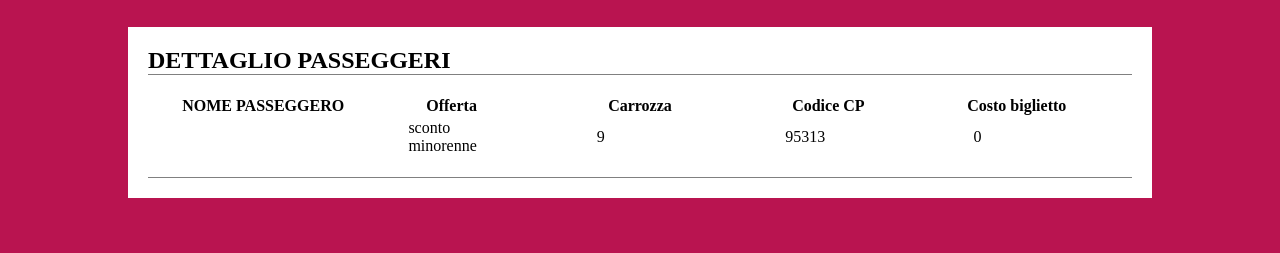
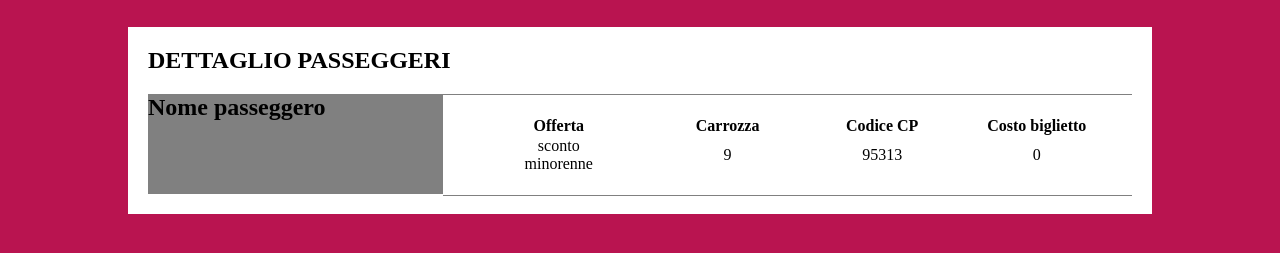
Before and after one commit to Michele-Dibenedetto/js-biglietto-treno-form, a plain HTML site: page index.html in a window 1280 px wide. Both pictures are taken after a click on the button "Genera". Shown: the part 431-684 px from the top of the page. Drawn offline with Linux system fonts and the light colour scheme.

Commit message:
aggiunta della comparsa al click del ticket

```diff
--- a/css/master.css
+++ b/css/master.css
@@ -61,11 +61,33 @@ h1 {
     width: 80%;
     margin: 0 auto;
 }
+.display_none {
+    display: none;
+}
+.display_show {
+    display: block;
+}
+
+.data_ticket {
+    display: flex;
+    margin-top: 20px;
+    height: 100px;
+}
+.passenger {
+    width: 30%;
+    height: 100%;
+    background-color: grey;
+}
 
 table {
+    width: 70%;
+    height: 100%;
     padding: 20px;
     border-top: 1px solid #808080;
     border-bottom: 1px solid #808080;
+}
+.row_data {
+    text-align: center;
 }
 thead th {
     width: 20%;
--- a/index.html
+++ b/index.html
@@ -32,12 +32,16 @@
         </div>
     </div>
     <h1>IL TUO BIGLIETTO</h1>
-    <div id="ticket">
+    <div id="ticket" class="display_none">
         <h2>DETTAGLIO PASSEGGERI</h2>
+        <div class="data_ticket">
+            <div class="passenger">
+                <h2>Nome passeggero</h2>
+                <h3 id="name_passenger"></h3>
+            </div>
             <table>
                 <thead>
                     <tr>
-                    <th>NOME PASSEGGERO</th>
                         <th>Offerta</th>
                         <th>Carrozza</th>
                         <th>Codice CP</th>
@@ -45,11 +49,7 @@
                     </tr>
                 </thead>
                 <tbody>
-                <tr>
-                    <td id="name_passenger" colspan="5"></td>
-                </tr>
                     <tr class="row_data">
-                    <td></td>
                         <td id="type_ticket"></td>
                         <td id="carriage"></td>
                         <td id="code"></td>
@@ -58,6 +58,7 @@
                 </tbody>
             </table>
         </div>
+    </div>
     <script type="text/javascript" src="js/script.js"></script>
 </body>
 </html>
--- a/js/script.js
+++ b/js/script.js
@@ -50,6 +50,10 @@ button.addEventListener("click",
         } else {
             document.getElementById("price").innerHTML = costoBiglietto;
         }
+
+        // rendo visibile il ticket
+        var ticket = document.getElementById("ticket");
+        ticket.className = "display_show";
     }
 )
 
```
Lines whose indentation alone changed are shown as unchanged.
